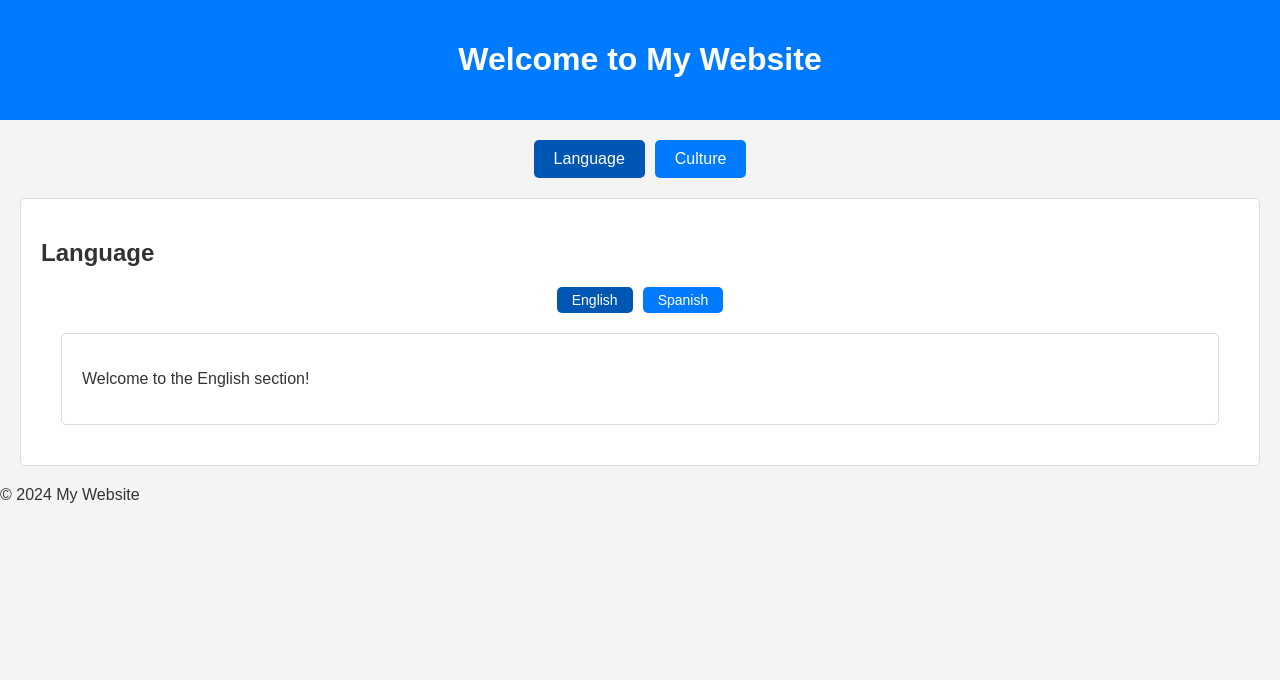
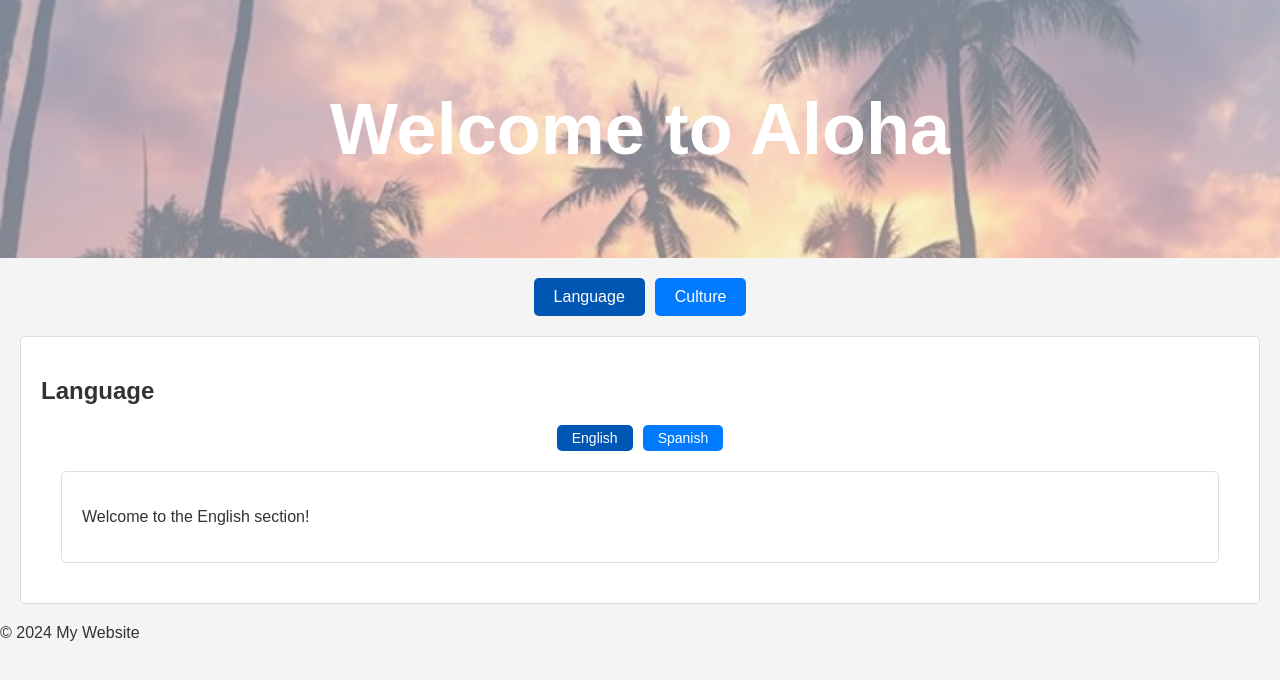
Before and after one commit to applejunny/EveryAloha, a plain HTML site: page index.html in a window 1280 px wide. Drawn offline with Linux system fonts and the light colour scheme.

```diff
--- a/index.html
+++ b/index.html
@@ -9,7 +9,7 @@
 </head>
 <body>
     <header>
-        <h1>Welcome to My Website</h1>
+        <h1>Welcome to Aloha</h1>
     </header>
     <main>
         <!-- 상위 탭 버튼 -->
--- a/style.css
+++ b/style.css
@@ -8,10 +8,27 @@ body {
 }
 
 header {
-    background-color: #007BFF;
+    position: relative;
     color: white;
-    padding: 20px;
+    padding: 40px 20px;
     text-align: center;
+    font-size: 36px;
+    z-index: 1; /* 텍스트를 배경 위로 표시 */
+}
+
+header::before {
+    content: "";
+    position: absolute;
+    top: 0;
+    left: 0;
+    right: 0;
+    bottom: 0;
+    background-image: url('images/hawaii.jpg');
+    background-size: cover;
+    background-position: center;
+    background-repeat: no-repeat;
+    opacity: 0.5; /* 배경 이미지의 투명도를 50%로 설정 */
+    z-index: -1; /* 배경 이미지를 텍스트 뒤로 배치 */
 }
 
 /* 상위 탭 버튼 스타일 */
```
Also changed, not shown: images/hawaii.jpg (added).
